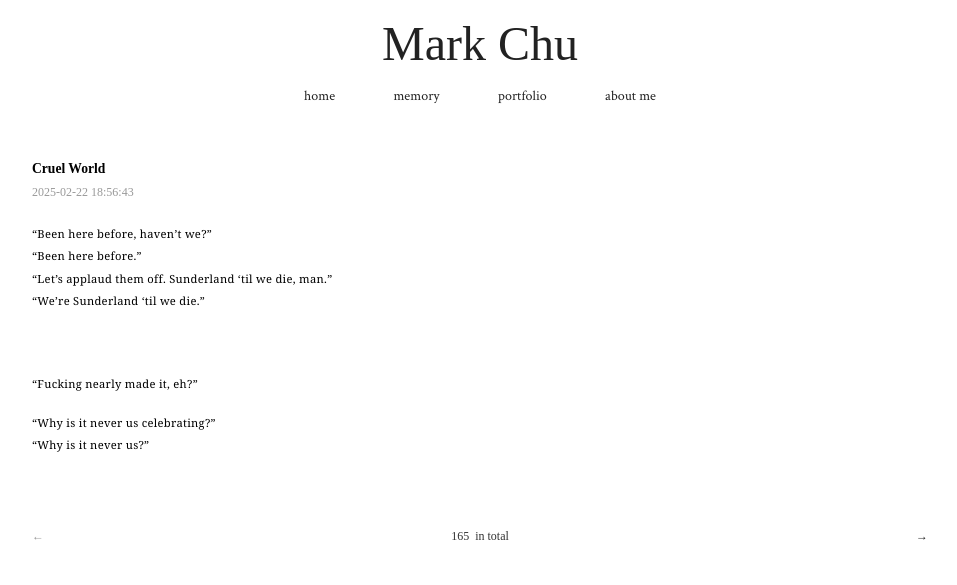
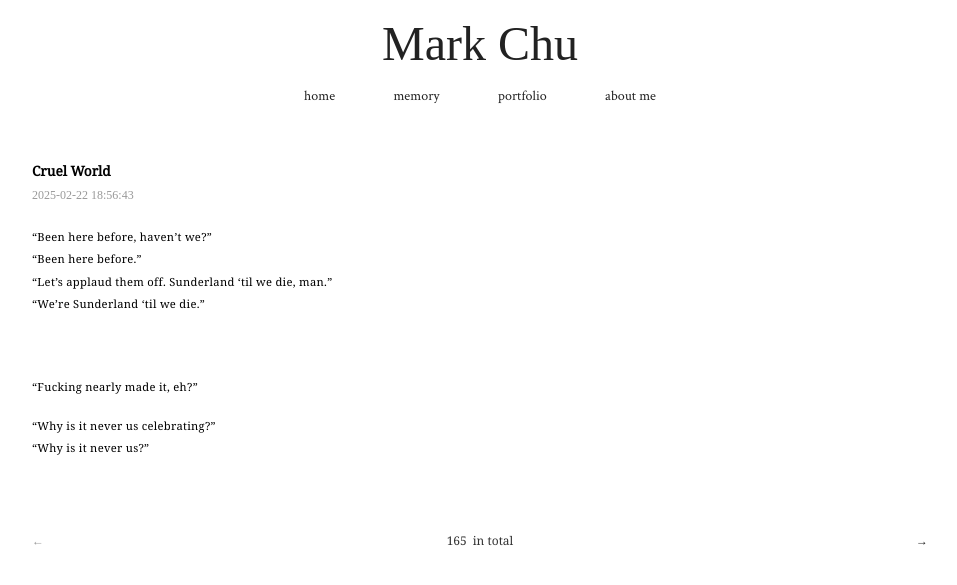
Before and after one commit to PacoIrene/pacoirene.github.io, a Jekyll site: the page built from _posts/2025-02-22-Cruel World.md, in a window 1280 px wide. Shown: the top 585 px of the page, without its empty margins (160-1117 px from the left). Built offline with Jekyll 4.4.1, drawn with Linux system fonts in a browser that asks for light colours; some web fonts are replaced.

Commit message:
feat: the font

```diff
--- a/_includes/head.html
+++ b/_includes/head.html
@@ -14,7 +14,7 @@
   <link rel="preconnect" href="https://fonts.googleapis.com" />
   <link rel="preconnect" href="https://fonts.gstatic.com" crossorigin />
   <link
-    href="https://fonts.googleapis.com/css2?family=Noto+Serif&family=Arvo:ital@1&family=Hurricane&family=Crimson+Text:ital,wght@0,400;0,600;1,400;1,600&family=Noto+Serif+SC:wght@500;700&display=swap"
+    href="https://fonts.googleapis.com/css2?family=Noto+Serif&family=Noto+Serif+JP:wght@200..900&family=Arvo:ital@1&family=Hurricane&family=Crimson+Text:ital,wght@0,400;0,600;1,400;1,600&family=Noto+Serif+SC:wght@500;700&display=swap"
     rel="stylesheet"
   />
   <link rel="stylesheet" href="{{ "/assets/main.css" | relative_url }}">
--- a/_posts/2025-02-22-Cruel World.md
+++ b/_posts/2025-02-22-Cruel World.md
@@ -4,14 +4,14 @@
 title: "Cruel World"
 ---
 
-<span class="en">"Been here before, haven't we?"</span>
-<span class="en">"Been here before."</span>
-<span class="en">"Let's applaud them off. Sunderland 'til we die, man."</span>
-<span class="en">"We're Sunderland 'til we die."</span>
+"Been here before, haven't we?"
+"Been here before."
+"Let's applaud them off. Sunderland 'til we die, man."
+"We're Sunderland 'til we die."
 
 
 <br>
-<span class="en">"Fucking nearly made it, eh?"</span>
+"Fucking nearly made it, eh?"
 
-<span class="en">"Why is it never us celebrating?"</span>
-<span class="en">"Why is it never us?"</span>
+"Why is it never us celebrating?"
+"Why is it never us?"
--- a/_sass/global.scss
+++ b/_sass/global.scss
@@ -6,8 +6,9 @@
 $main-font: Crimson Text, serif;
 $poetry-font: Arvo, serif;
 $en-font: "Noto Serif", serif;
+$cn-font: "Noto Serif SC", serif;
 $logo-font: Hurricane, serif;
-$post-font: "Noto Serif SC", serif;
+$post-font: "Noto Serif", "Noto Serif SC", "Noto Serif JP", serif;
 $content-max-width: 960px;
 $photo-content-max-width: 1200px;
 $main-font-color: #222;
@@ -235,6 +236,7 @@
     color: #999;
     padding: 3px 0;
     font-size: 0.75rem;
+    font-family: $cn-font;
   }
   .memory-page {
     word-break: break-word;
@@ -250,9 +252,6 @@
     word-wrap: break-all;
     p {
       line-height: 1.4rem;
-      span.en {
-        font-family: $en-font
-      }
     }
   }
 }
```
